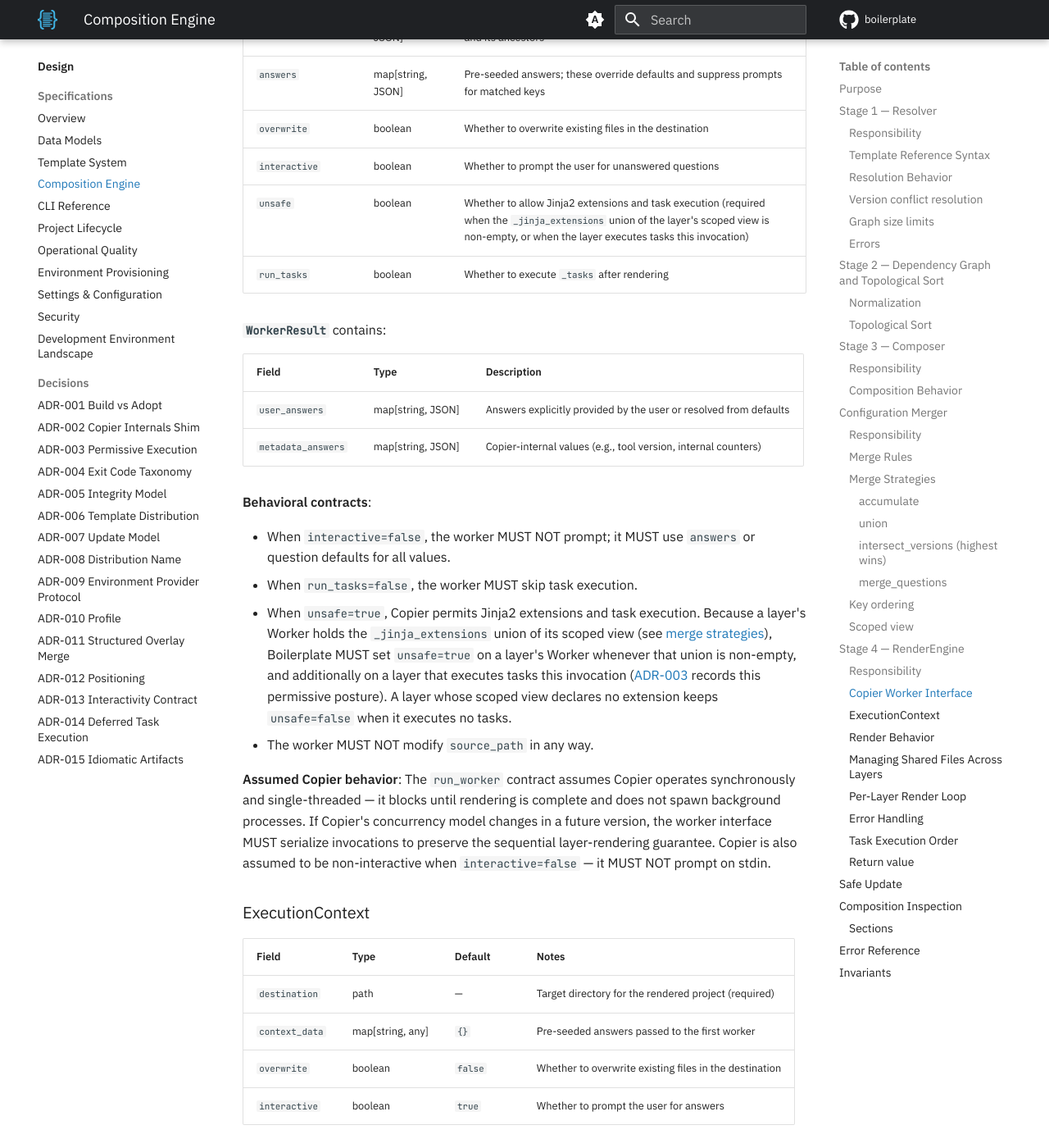
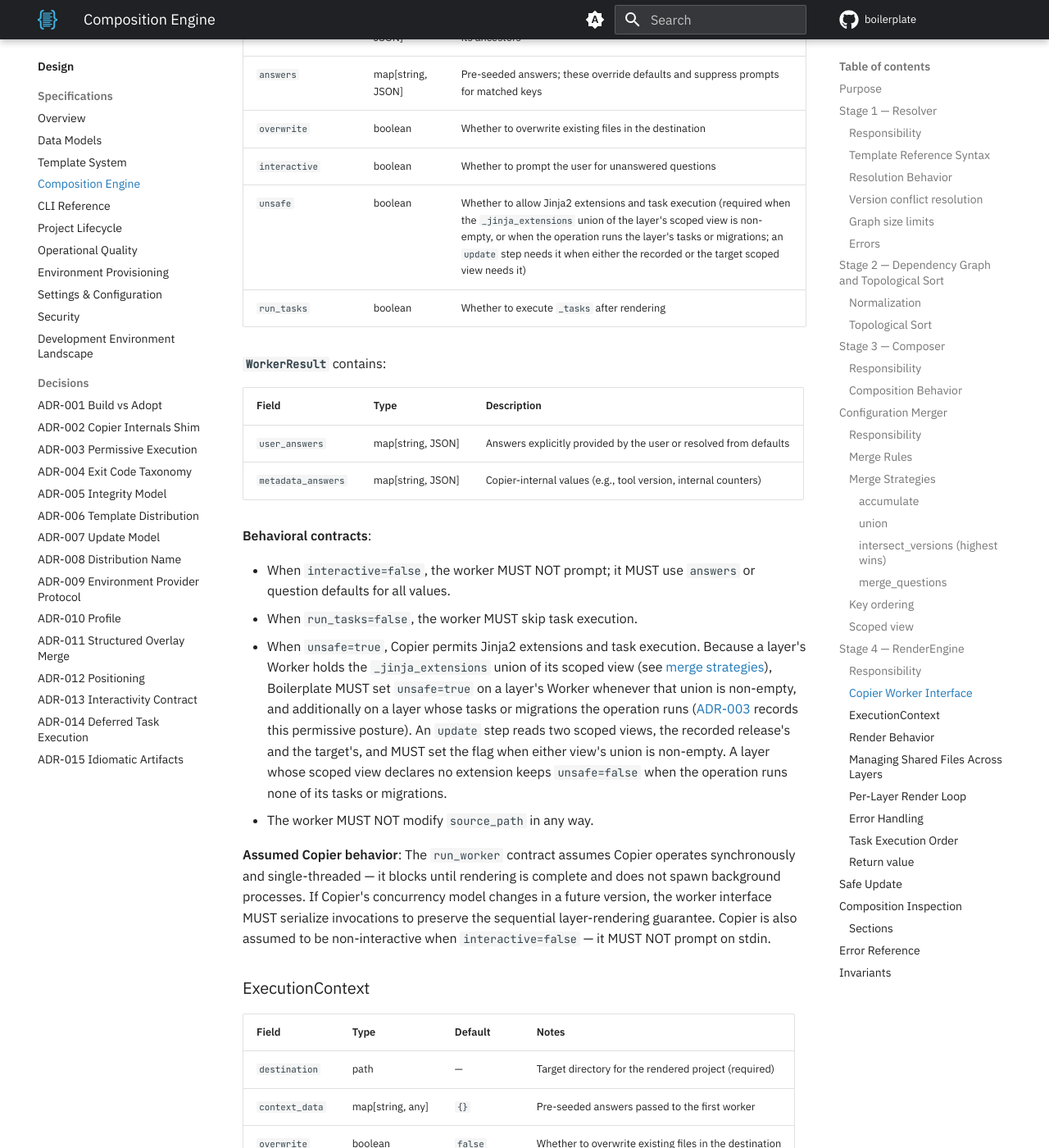
Before and after one commit to TheRealBillSiegler/boilerplate, an MkDocs documentation site: the page built from docs/design/04-composition-engine.md, in a window 1280 px wide and 1400 px high, scrolled down 9820 px. Shown: the whole window at 82% size. Built offline with MkDocs 1.6.1 and Material for MkDocs 9.7.7, drawn with Linux system fonts in a browser that asks for light colours; a script that is not in the unit is left out; comment, search, counter and statistics services are not loaded; the version menu is left out; some of the changed text lies outside the part shown.

Commit message:
docs(design): extend the unsafe rule in design 04 to migrations
The permissive-execution decision grants `unsafe` when the operation
runs a layer's tasks or migrations and, for an update step, when either
the recorded or the target scoped view needs it. Copier's own check
covers the old template's extensions and tasks and the migration tasks
in update mode. Design 04 owns the rule and still named only the
extension union and tasks, so it now states the decision's rule.

Co-Authored-By: Claude Sonnet 5.5 <noreply@anthropic.com>

```diff
--- a/docs/design/04-composition-engine.md
+++ b/docs/design/04-composition-engine.md
@@ -274,7 +274,7 @@ The RenderEngine delegates actual file generation to Copier via the `run_worker`
 | `answers` | map[string, JSON] | Pre-seeded answers; these override defaults and suppress prompts for matched keys |
 | `overwrite` | boolean | Whether to overwrite existing files in the destination |
 | `interactive` | boolean | Whether to prompt the user for unanswered questions |
-| `unsafe` | boolean | Whether to allow Jinja2 extensions and task execution (required when the `_jinja_extensions` union of the layer's scoped view is non-empty, or when the layer executes tasks this invocation) |
+| `unsafe` | boolean | Whether to allow Jinja2 extensions and task execution (required when the `_jinja_extensions` union of the layer's scoped view is non-empty, or when the operation runs the layer's tasks or migrations; an `update` step needs it when either the recorded or the target scoped view needs it) |
 | `run_tasks` | boolean | Whether to execute `_tasks` after rendering |
 
 **`WorkerResult`** contains:
@@ -288,7 +288,7 @@ The RenderEngine delegates actual file generation to Copier via the `run_worker`
 
 - When `interactive=false`, the worker MUST NOT prompt; it MUST use `answers` or question defaults for all values.
 - When `run_tasks=false`, the worker MUST skip task execution.
-- When `unsafe=true`, Copier permits Jinja2 extensions and task execution. Because a layer's Worker holds the `_jinja_extensions` union of its scoped view (see [merge strategies](#merge-strategies)), Boilerplate MUST set `unsafe=true` on a layer's Worker whenever that union is non-empty, and additionally on a layer that executes tasks this invocation ([ADR-003](adr-003-permissive-execution.md) records this permissive posture). A layer whose scoped view declares no extension keeps `unsafe=false` when it executes no tasks.
+- When `unsafe=true`, Copier permits Jinja2 extensions and task execution. Because a layer's Worker holds the `_jinja_extensions` union of its scoped view (see [merge strategies](#merge-strategies)), Boilerplate MUST set `unsafe=true` on a layer's Worker whenever that union is non-empty, and additionally on a layer whose tasks or migrations the operation runs ([ADR-003](adr-003-permissive-execution.md) records this permissive posture). An `update` step reads two scoped views, the recorded release's and the target's, and MUST set the flag when either view's union is non-empty. A layer whose scoped view declares no extension keeps `unsafe=false` when the operation runs none of its tasks or migrations.
 - The worker MUST NOT modify `source_path` in any way.
 
 **Assumed Copier behavior**: The `run_worker` contract assumes Copier operates synchronously and single-threaded — it blocks until rendering is complete and does not spawn background processes. If Copier's concurrency model changes in a future version, the worker interface MUST serialize invocations to preserve the sequential layer-rendering guarantee. Copier is also assumed to be non-interactive when `interactive=false` — it MUST NOT prompt on stdin.
@@ -314,7 +314,7 @@ The RenderEngine asks the questions of the full merged schema (no underscore-pre
 - Each layer produces its own `.copier-answers.<layer>.yml` — Copier renders the template's answers-file stub at the path its `_answers_file:` directive names, and both halves are required (the contract is specified at [Per-Layer Render Loop](#per-layer-render-loop) below). Each layer's answers file records the answers to its scoped view's questions, which the layer's later `copier update` starts from (see [Safe Update](#safe-update) and [06-project-lifecycle.md §Step 4: Three-Way Merge](06-project-lifecycle.md#step-4-three-way-merge)).
 - Layer N+1 overwrites Layer N's file collisions at the same path (file-level composition; see [Composition is file-level, not content-level](#managing-shared-files-across-layers)).
 - Layer-local directives (e.g., `_exclude`, `_skip_if_exists`, `_subdirectory`) are applied per-layer from each layer's own `copier.yml`; they do not propagate across layers. One exception: `_jinja_extensions` merges by union within each scoped view (see [merge strategies](#merge-strategies) above), so a layer's declared extensions reach its own Worker and every descendant's Worker, and no ancestor's or sibling's. For the rule on `_skip_if_exists`, see [Per-Layer Render Loop](#per-layer-render-loop) below.
-- The `unsafe=true` flag is passed to a layer's worker whenever the `_jinja_extensions` union of its scoped view is non-empty, and additionally to a layer that executes tasks this invocation (see [Copier Worker Interface](#copier-worker-interface)).
+- The `unsafe=true` flag is passed to a layer's worker whenever the `_jinja_extensions` union of its scoped view is non-empty, and additionally to a layer whose tasks or migrations the operation runs; an `update` step passes it when either the recorded or the target scoped view needs it (see [Copier Worker Interface](#copier-worker-interface)).
 - The render operation MUST be aborted with `BP_RENDER_TIMEOUT` if the wall-clock time exceeds the configured `render_timeout` setting (default: 300 seconds). See [09-settings-and-configuration.md §Settings](09-settings-and-configuration.md#settings) for the `BOILERPLATE_RENDER_TIMEOUT` environment variable.
 
 **Single-prompt answer reuse**:
```
